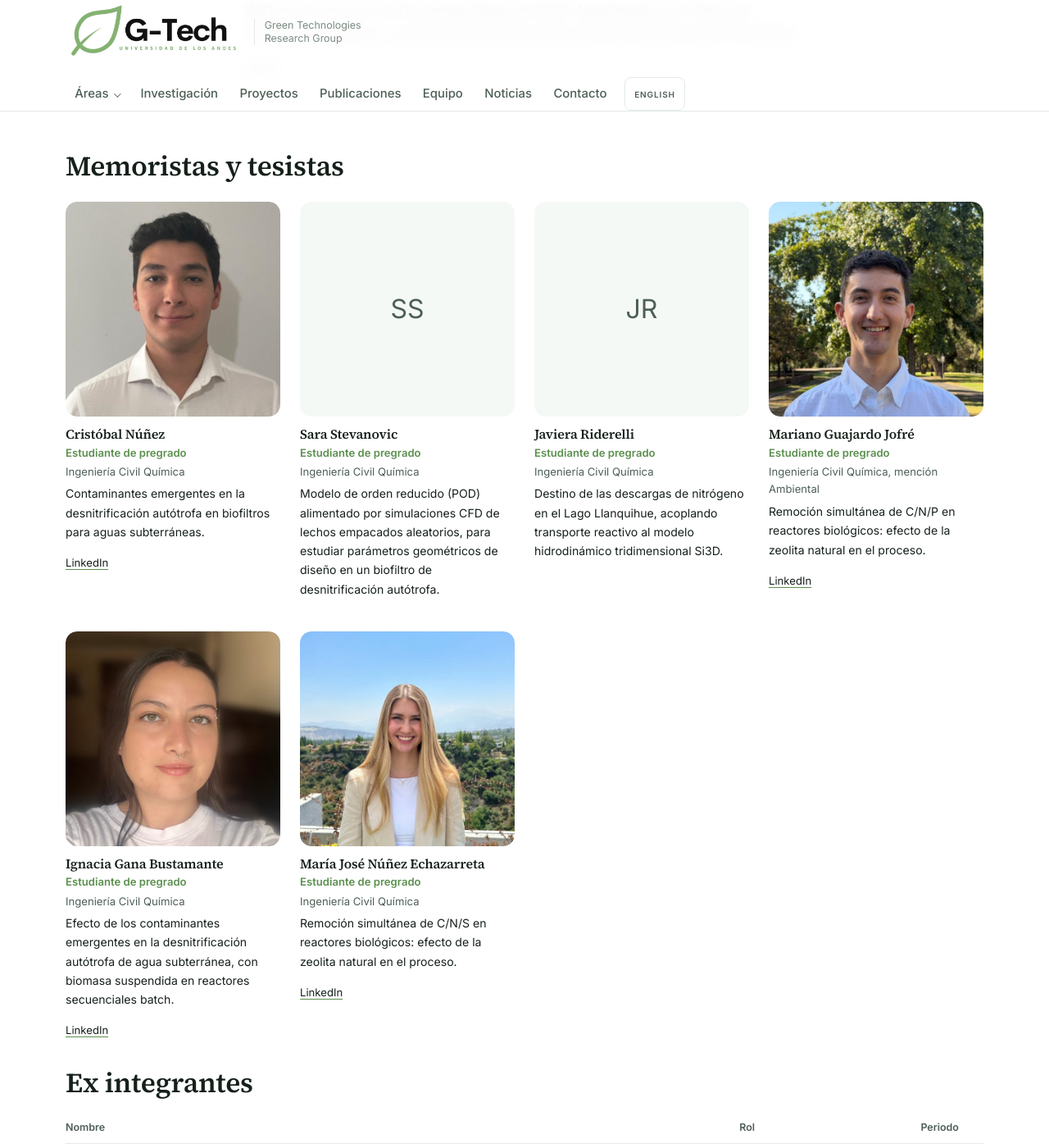
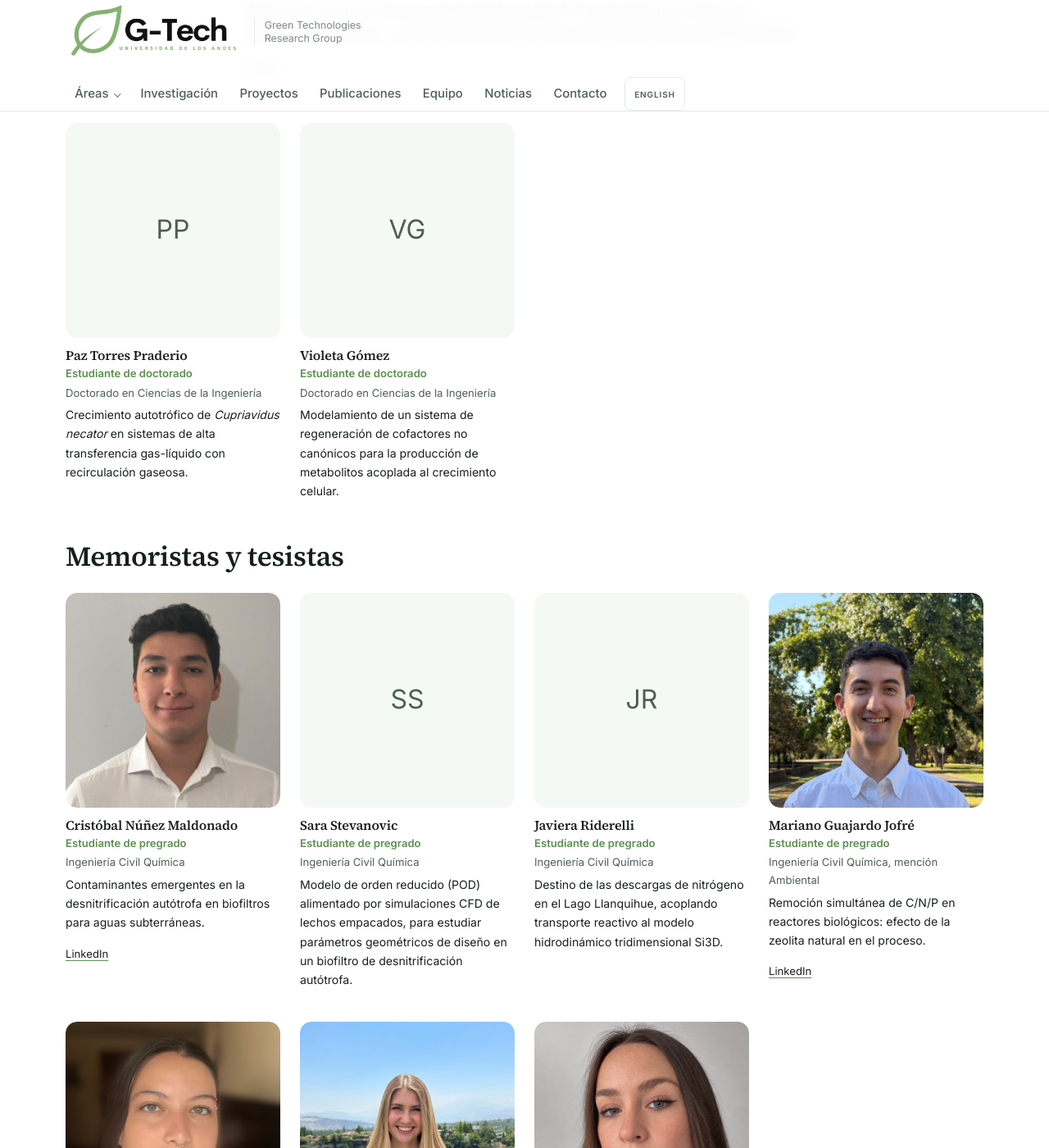
Before and after one commit to gtechuandestest/gtechuandestest.github.io, a Jekyll site: the page built from equipo.html, in a window 1280 px wide and 1400 px high, scrolled down 5938 px. Shown: the whole window at 82% size. Built offline with Jekyll 4.4.1, drawn with Linux system fonts in a browser that asks for light colours; some of the changed text lies outside the part shown.

Commit message:
Equipo: datos de la hoja de tesistas; suma a Paz Torres, Violeta Gómez y Valentina Cárdenas

```diff
--- a/_data/people.yml
+++ b/_data/people.yml
@@ -342,10 +342,48 @@
     orcid: ""
     linkedin: "judith-quezada-caceres"
 
+- id: paz-torres
+  group: phd
+  areas: [scott]
+  name: "Paz Torres Praderio"
+  photo: ""
+  role:
+    es: "Estudiante de doctorado"
+    en: "PhD Student"
+  program:
+    es: "Doctorado en Ciencias de la Ingeniería"
+    en: "PhD in Engineering Sciences"
+  focus:
+    es: "Crecimiento autotrófico de <em>Cupriavidus necator</em> en sistemas de alta transferencia gas-líquido con recirculación gaseosa."
+    en: "Autotrophic growth of <em>Cupriavidus necator</em> in high gas–liquid transfer systems with gas recirculation."
+  links:
+    email: ""
+    orcid: ""
+    linkedin: ""
+
+- id: violeta-gomez
+  group: phd
+  areas: [scott]
+  name: "Violeta Gómez"
+  photo: ""
+  role:
+    es: "Estudiante de doctorado"
+    en: "PhD Student"
+  program:
+    es: "Doctorado en Ciencias de la Ingeniería"
+    en: "PhD in Engineering Sciences"
+  focus:
+    es: "Modelamiento de un sistema de regeneración de cofactores no canónicos para la producción de metabolitos acoplada al crecimiento celular."
+    en: "Modelling a non-canonical cofactor regeneration system for growth-coupled metabolite production."
+  links:
+    email: ""
+    orcid: ""
+    linkedin: ""
+
 - id: cristobal-nunez
   group: undergrad
   areas: [aguas]
-  name: "Cristóbal Núñez"
+  name: "Cristóbal Núñez Maldonado"
   photo: "cristobal-nunez.jpg"
   role:
     es: "Estudiante de pregrado"
@@ -373,8 +411,8 @@
     es: "Ingeniería Civil Química"
     en: "Chemical Engineering"
   focus:
-    es: "Modelo de orden reducido (POD) alimentado por simulaciones CFD de lechos empacados aleatorios, para estudiar parámetros geométricos de diseño en un biofiltro de desnitrificación autótrofa."
-    en: "Proper orthogonal decomposition reduced-order model, driven by CFD simulations of random packed beds, to study geometric design parameters in an autotrophic denitrification biofilter."
+    es: "Modelo de orden reducido (POD) alimentado por simulaciones CFD de lechos empacados, para estudiar parámetros geométricos de diseño en un biofiltro de desnitrificación autótrofa."
+    en: "Proper orthogonal decomposition reduced-order model, driven by CFD simulations of packed beds, to study geometric design parameters in an autotrophic denitrification biofilter."
   links:
     email: ""
     orcid: ""
@@ -430,7 +468,7 @@
     es: "Ingeniería Civil Química"
     en: "Chemical Engineering"
   focus:
-    es: "Efecto de los contaminantes emergentes en la desnitrificación autótrofa de agua subterránea, con biomasa suspendida en reactores secuenciales batch."
+    es: "Efecto de contaminantes emergentes en la desnitrificación autótrofa de agua subterránea, con biomasa suspendida en reactores secuenciales batch."
     en: "Effect of emerging contaminants on the autotrophic denitrification of groundwater, using suspended biomass in sequencing batch reactors."
   links:
     email: ""
@@ -446,8 +484,8 @@
     es: "Estudiante de pregrado"
     en: "Undergraduate Student"
   program:
-    es: "Ingeniería Civil Química"
-    en: "Chemical Engineering"
+    es: "Ingeniería Civil Química, mención Ambiental"
+    en: "Chemical Engineering, environmental track"
   focus:
     es: "Remoción simultánea de C/N/S en reactores biológicos: efecto de la zeolita natural en el proceso."
     en: "Simultaneous C/N/S removal in biological reactors: effect of natural zeolite on the process."
@@ -455,3 +493,22 @@
     email: ""
     orcid: ""
     linkedin: "mar%C3%ADa-jos%C3%A9-n%C3%BA%C3%B1ez-echazarreta-379a24361"
+
+- id: valentina-cardenas
+  group: undergrad
+  areas: [aguas]
+  name: "Valentina Cárdenas Montecinos"
+  photo: "valentina-cardenas.jpg"
+  role:
+    es: "Estudiante de pregrado"
+    en: "Undergraduate Student"
+  program:
+    es: ""
+    en: ""
+  focus:
+    es: "Recuperación de nitrógeno amoniacal y fósforo vía absorción sobre biochar."
+    en: "Recovery of ammonium nitrogen and phosphorus via sorption onto biochar."
+  links:
+    email: ""
+    orcid: ""
+    linkedin: "valentina-isidora-cardenas-montecinos-47484732a"
```
Also changed, not shown: assets/img/people/valentina-cardenas.jpg (added), 1 other file.
